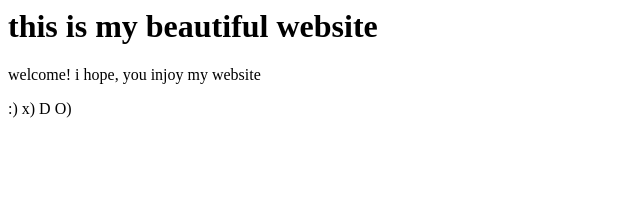
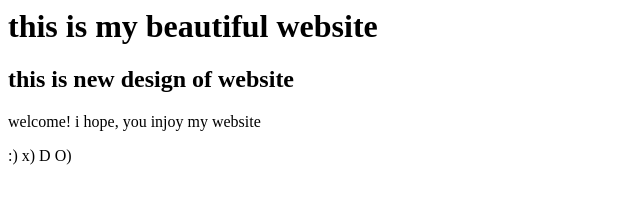
Before and after one commit to HafizAbdullahBhai/awsome.repo, a plain HTML site: page index.html in a window 1280 px wide. Shown: the whole page, without its empty margins (0-640 px from the left). Drawn offline with Linux system fonts and the light colour scheme.

Commit message:
new design added to index.html

```diff
--- a/index.html
+++ b/index.html
@@ -1,6 +1,7 @@
 <html>
 <title>this is my website</title>
 <h1>this is my beautiful website</h1>
+<h2>this is new design of website</h2>
 <p>welcome! i hope, you injoy my website</p>
 <p> :) x) D O) </p>
 </html>
```
